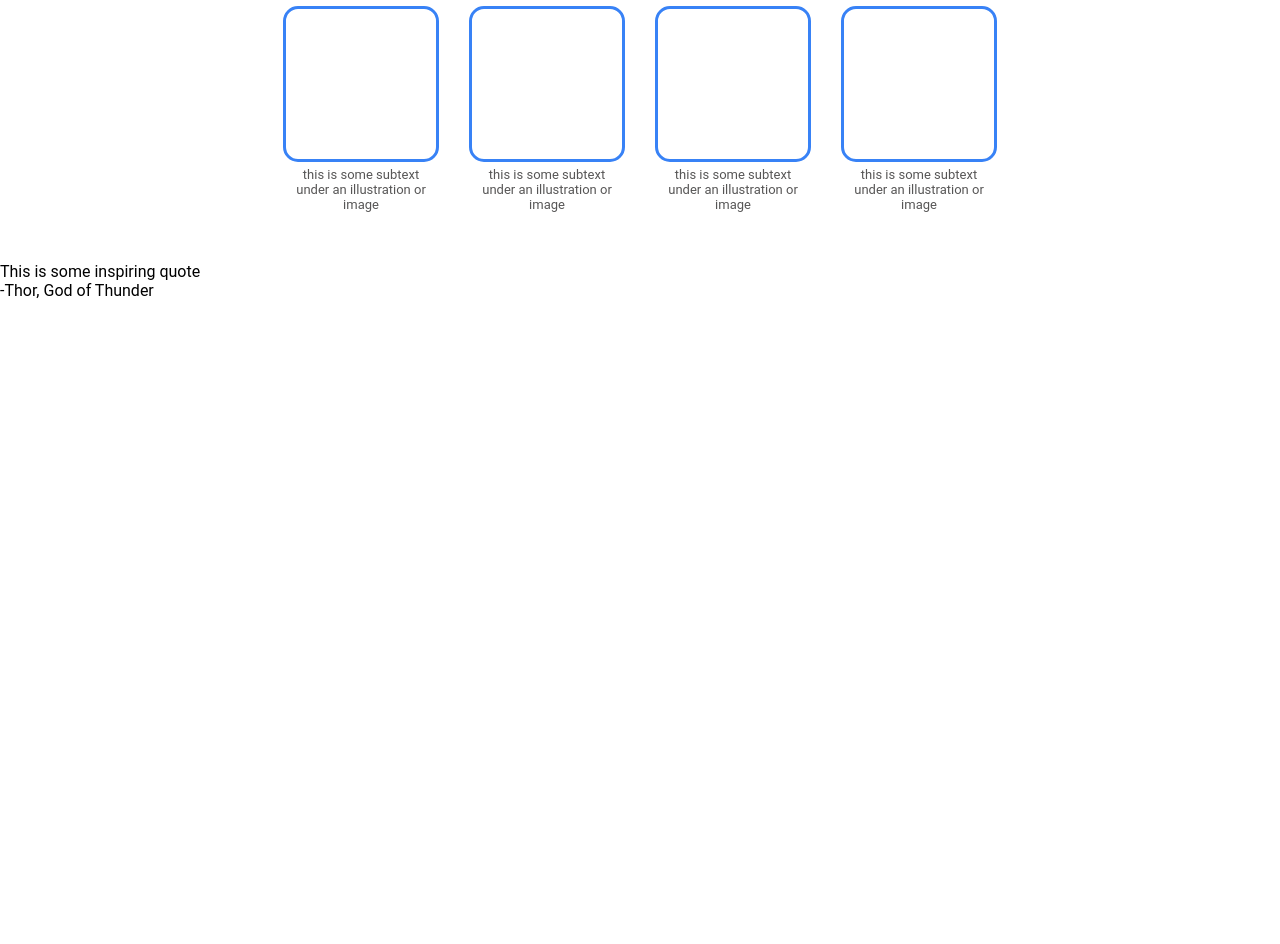
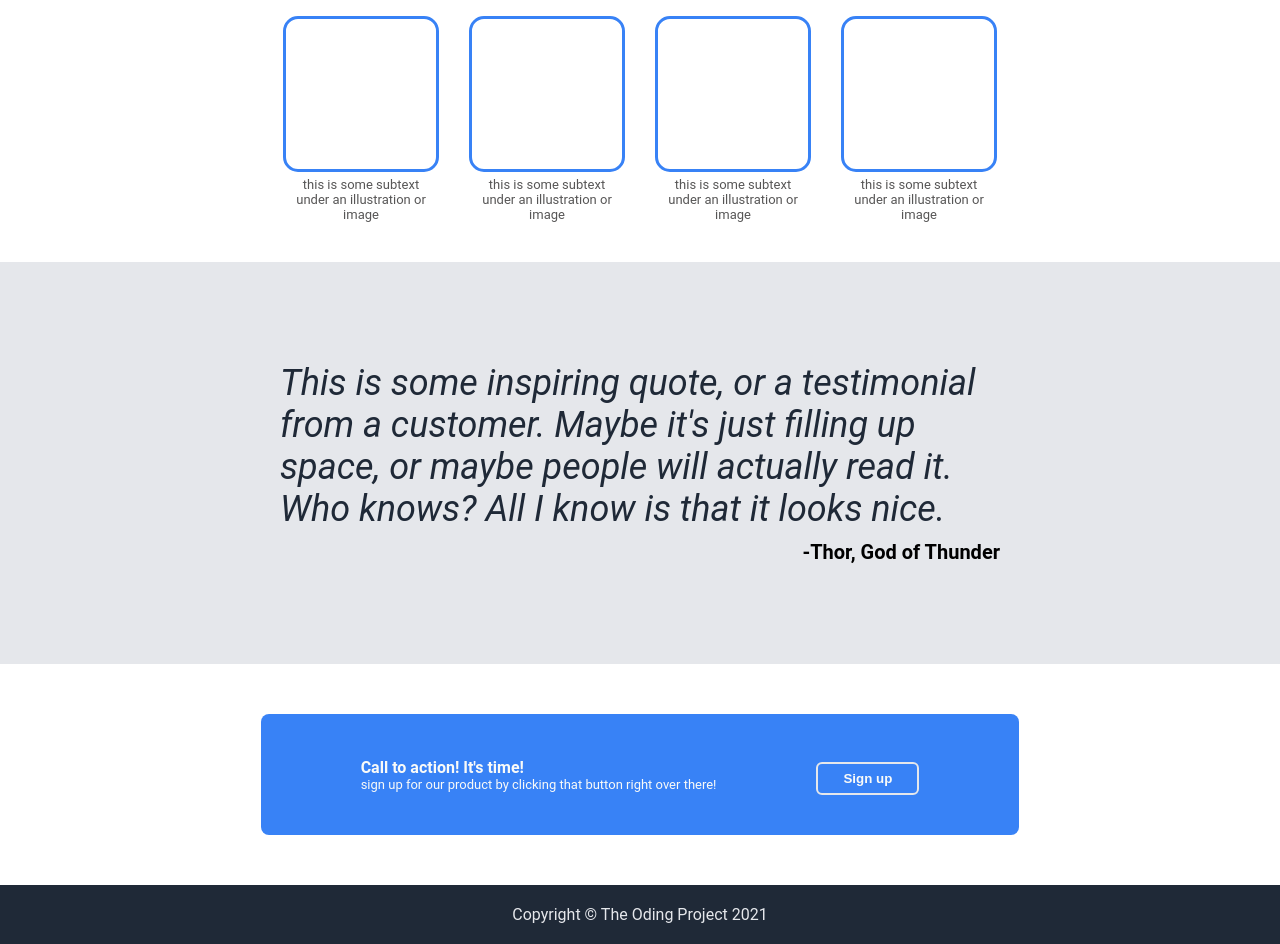
Before and after one commit to demirarikan/landingPage, a plain HTML site: page index.html in a window 1280 px wide. Shown: the part 632-1576 px from the top of the page. Before the commit the page ends 932 px from the top, so only its background shows below. Drawn offline with Linux system fonts and the light colour scheme.

Commit message:
added quote, call to action and footer, added styles for all of them

```diff
--- a/index.html
+++ b/index.html
@@ -53,12 +53,33 @@
     </div>
 
     <div class="quote">
-        <div class="quote-text">
-            This is some inspiring quote
-        </div>
-        <div class="quote-source">
-            -Thor, God of Thunder
+        <div class="quote-container">
+            <div class="quote-text">
+                This is some inspiring quote, or a testimonial from a customer. Maybe it's just filling up space, or maybe people will actually read it. Who knows? All I know is that it looks nice.
+            </div>
+            <div class="quote-source">
+                -Thor, God of Thunder
+            </div>
         </div>
     </div>
+
+    <div class="call-to-action">
+        <div class="blue">
+            <div class="blue-content">
+                <div class="blue-title">
+                    Call to action! It's time!
+                </div>
+                <div class="blue-text">
+                    sign up for our product by clicking that button right over there!
+                </div>
+            </div>
+            <button class="signup-button"> Sign up</button>
+        </div>
+    </div>
+
+    <div class="footer">
+        <div class="footer-text">Copyright &copy The Oding Project 2021</div>
+    </div>
+
 </body>
 </html>
--- a/style.css
+++ b/style.css
@@ -29,6 +29,7 @@ body {
     display: flex;
     list-style: none;
     gap: 10px;
+    gap: 20px;
 }
 
 .hero-content {
@@ -86,14 +87,14 @@ body {
     flex-direction: column;
     justify-content: center;
     align-items: center;
-    padding-bottom: 50px;
+    margin: 40px 0px;
 }
 
 .info-title {
     font-size: 36px;
     font-weight: 900;
     color: #1f2937;
-    margin: 30px 0px;
+    margin-bottom: 30px;
 }
 
 .info-container {
@@ -124,3 +125,78 @@ body {
     margin-top: 5px;
     color: #575656;
 }
+
+.quote {
+    display: flex;
+    flex-direction: column;
+    justify-content: center;
+    align-items: center;
+    padding: 100px 100px;
+    background-color: #e5e7eb;
+}
+
+.quote-container {
+    width: 720px;
+}
+
+.quote-text {
+    font-size: 36px;
+    font-style: italic;
+    color: #1f2937;
+}
+
+.quote-source {
+    display: flex;
+    justify-content: right;
+    font-weight: bolder;
+    font-size: 20px;
+    margin-top: 10px;
+}
+
+.call-to-action {
+    display: flex;
+    justify-content: center;
+    align-items: center;
+    padding: 50px 0px;
+}
+
+.blue {
+    display: flex;
+    justify-content: space-between;
+    align-items: center;
+    background-color: #3882f6;
+    border-radius: 8px;
+    padding: 40px 100px;
+    gap: 100px;
+}
+
+.blue-title, .blue-text {
+    color: #f9faf8;
+}
+
+.blue-title {
+    font-weight: bold;
+}
+
+.blue-text{
+    font-size: small;
+}
+
+.blue .signup-button {
+    border: 2px;
+    border-style: solid;
+    border-color: #e5e7eb;
+    padding: 7px 25px;
+}
+
+.footer {
+    display: flex;
+    justify-content: center;
+    align-items: center;
+    background-color: #1f2937;
+    padding: 20px 0px;
+}
+
+.footer-text {
+    color: #e5e7eb;
+}
```
